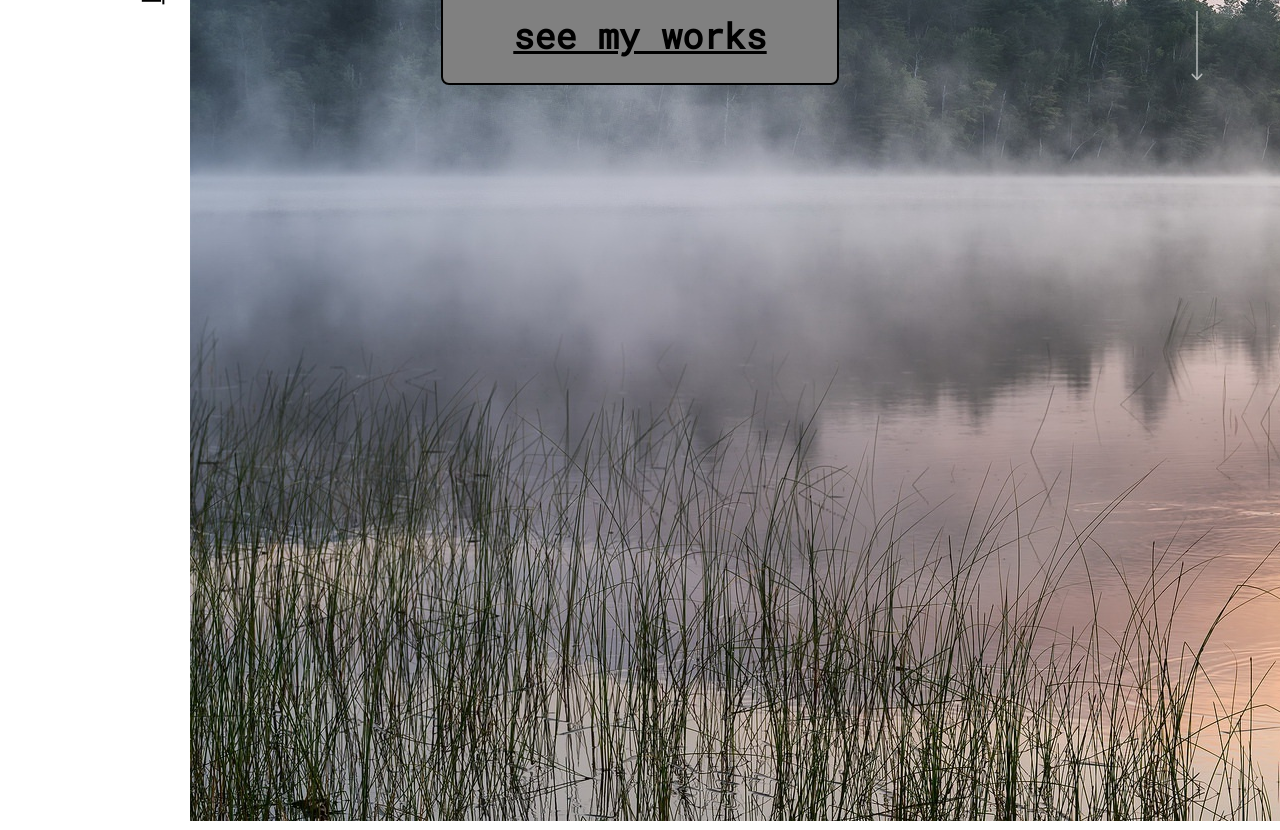
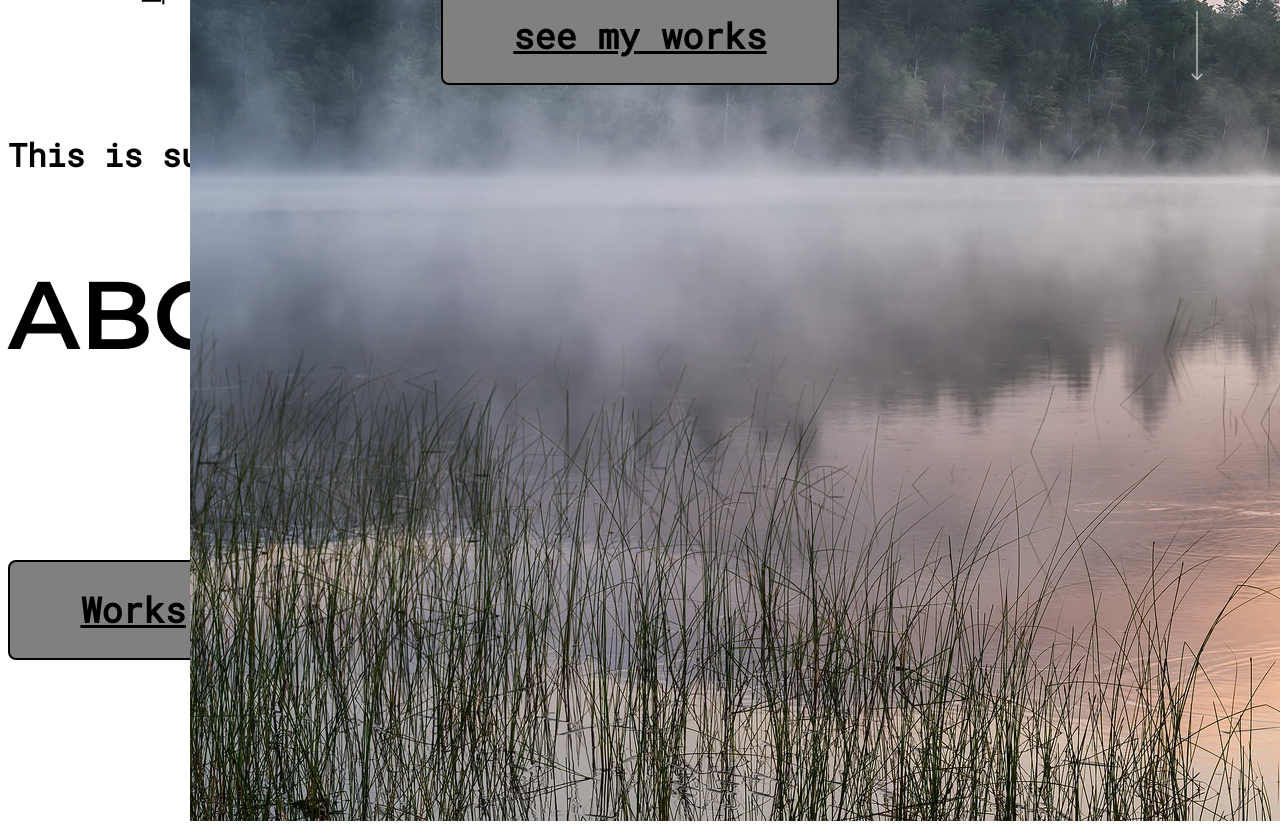
Before and after one commit to Anton-Shvetc/React_Portfolio-Old, a React (Create React App) app: page / in a window 1280 px wide. Shown: the part 720-1550 px from the top of the page. Built offline with nearby package versions, Linux system fonts and the light colour scheme.

Commit message:
Добавлен раздел about

```diff
--- /dev/null
+++ b/src/components/AboutSection/AboutSection.jsx
@@ -0,0 +1,46 @@
+import styled from "styled-components";
+import PText from "../PText/PText";
+import Button from "../Button/Button";
+
+const SectionTitleStyle = styled.div`
+  text-aligin: center;
+  p {
+    font-size: 2rem;
+  }
+  h2 {
+    font-size: 6rem;
+    matgin-top: 0.5rem;
+    text-transform: uppercase;
+  }
+  @media only screen and (max-width: 768px) {
+    p {
+      font-size: 1.2rem;
+    }
+    h2 {
+      font-size: 3.6rem;
+    }
+  }
+`;
+
+function AboutSection() {
+  return (
+    <div>
+      <div className="container">
+        <div className="aboutSection-left">
+          <SectionTitleStyle>
+            <p>This is subtitle</p>
+            <h2>About me </h2>
+          </SectionTitleStyle>
+          <PText>I am a freelance Frontend developer and more...</PText>
+          <div className="aboutSection-button">
+            <Button btnLink="/projects" btnText="Works" />
+            <Button btnLink="/about" btnText="Read more" outline />
+          </div>
+        </div>
+        <div className="aboutSection-right"></div>
+      </div>
+    </div>
+  );
+}
+
+export default AboutSection;
--- a/src/pages/Home.js
+++ b/src/pages/Home.js
@@ -1,11 +1,13 @@
 import React from "react";
 import HeroSection from "../components/HeroSection/HeroSection";
+import AboutSection from "../components/AboutSection/AboutSection";
 
 export default function Home() {
   return (
     <div>
       <h1>
         <HeroSection />
+        <AboutSection />
       </h1>
     </div>
   );
```
Also changed, not shown: src/pages/About.js (+3 -5 lines).
